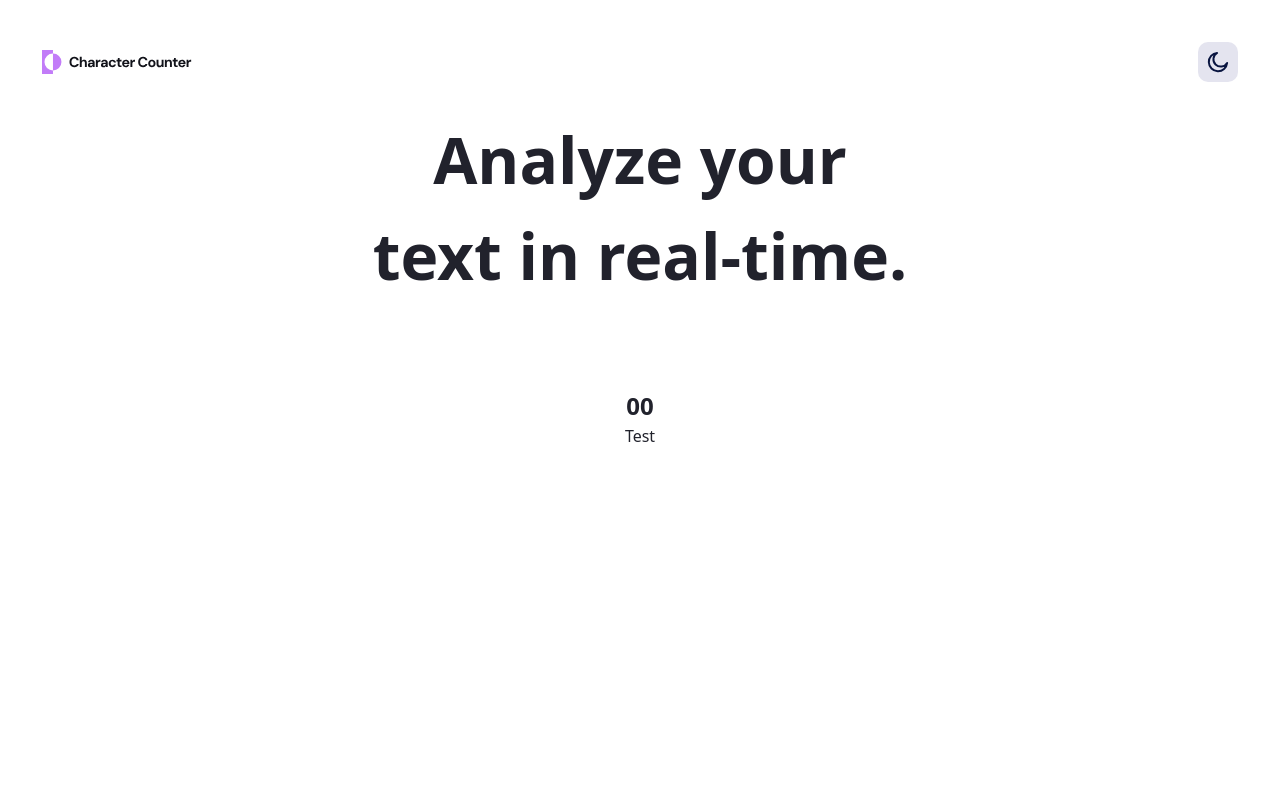
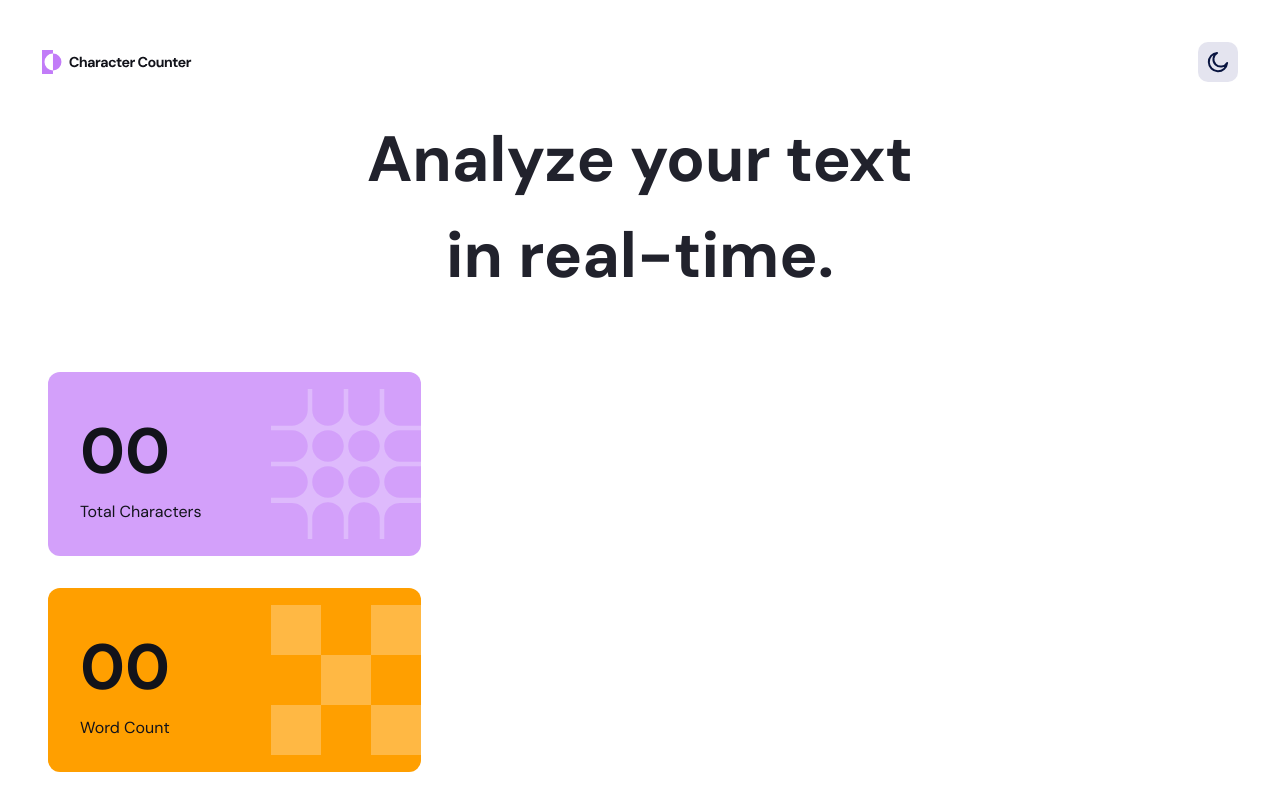
Before and after one commit to Ledelara/character-calculator, a React (Vite) app: page / in a window 1280 px wide. Shown: the top 800 px of the page. Built offline with nearby package versions, Linux system fonts and the light colour scheme.

Commit message:
💄 style: estilizando componente Card

```diff
--- a/src/components/Card/Card.tsx
+++ b/src/components/Card/Card.tsx
@@ -2,11 +2,26 @@ import { Card } from "../StyledComponents/Card/Card";
 
 export function CardComponent() {
     return (
-        <Card>
-            <div className="card">
-                <h2>00</h2>
-                <p>Test</p>
-            </div>
-        </Card>
+        <>
+            <Card>
+                <div className="card total-characters-card">
+                    <span className="card-count">00</span>
+                    <p>Total Characters</p>
+                </div>
+            </Card>
+            <Card>
+                <div className="card word-characters-card">
+                    <span className="card-count">00</span>
+                    <p>Word Count</p>
+                </div>
+            </Card>
+            <Card>
+                <div className="card sentence-characters-card">
+                    <span className="card-count">00</span>
+                    <p>Sentence Count</p>
+                </div>
+            </Card>
+
+        </>
     )
 }
--- a/src/components/StyledComponents/Card/Card.ts
+++ b/src/components/StyledComponents/Card/Card.ts
@@ -6,6 +6,45 @@ const Card = styled.div`
     display: flex;
     flex-direction: column;
 
+    width: calc(100% / 3);
+    padding: var(--spacing-200);
+
+    .card {
+        background-repeat: no-repeat;
+        background-position: right;
+        border-radius: 12px;
+        display: flex;
+        flex-direction: column;
+        align-items: flex-start;
+    }
+
+    .total-characters-card {
+        background-color: var(--purple-400);
+        background-image: var(--purple--bkgd);
+
+    }
+
+    .word-characters-card {
+        background-color: var(--yellow-500);
+        background-image: var(--yellow-bkgd);
+
+    }
+    .sentence-characters-card {
+        background-color: var(--orange-500);
+        background-image: var(--orange-bkgd);
+
+    }
+
+    span {
+        font-size: 4rem;
+        color: var(--neutral-900);
+        font-weight: 700;
+    }
+
+    p {
+        color: var(--neutral-900);
+        font-weight: var(--fw-regular);
+    }
 `
 
 export { Card }
--- a/src/index.css
+++ b/src/index.css
@@ -71,7 +71,7 @@
   --radius-6: 6px;
   --radius-8: 8px;
   --radius-10: 10px;
-  --radius-12: 12px;
+  --radius--12: 12px;
   --radius-16: 16px;
   --radius-20: 20px;
   --radius-24: 24px;
@@ -79,7 +79,20 @@
 
 
 /* BACKGROUND */
---purple-bkgd: url(./assets/pattern-character-count.svg);
---orange-800-bkgd: url(./assets/pattern-word-count.svg);
---orange-500-bkgd:  url(./assets/pattern-sentence-count.svg);
+--purple--bkgd: url(./assets/pattern-character-count.svg);
+--yellow-bkgd: url(./assets/pattern-word-count.svg);
+--orange-bkgd:  url(./assets/pattern-sentence-count.svg);
 }
+
+* {
+  font-family: var(--ff-base);
+}
+
+/* SECTION CARDS */
+.card-Container {
+  display: flex;
+  flex-direction: row;
+  justify-content: center;
+  align-items: center;
+  margin-top: var(--spacing-300);
+}
```
